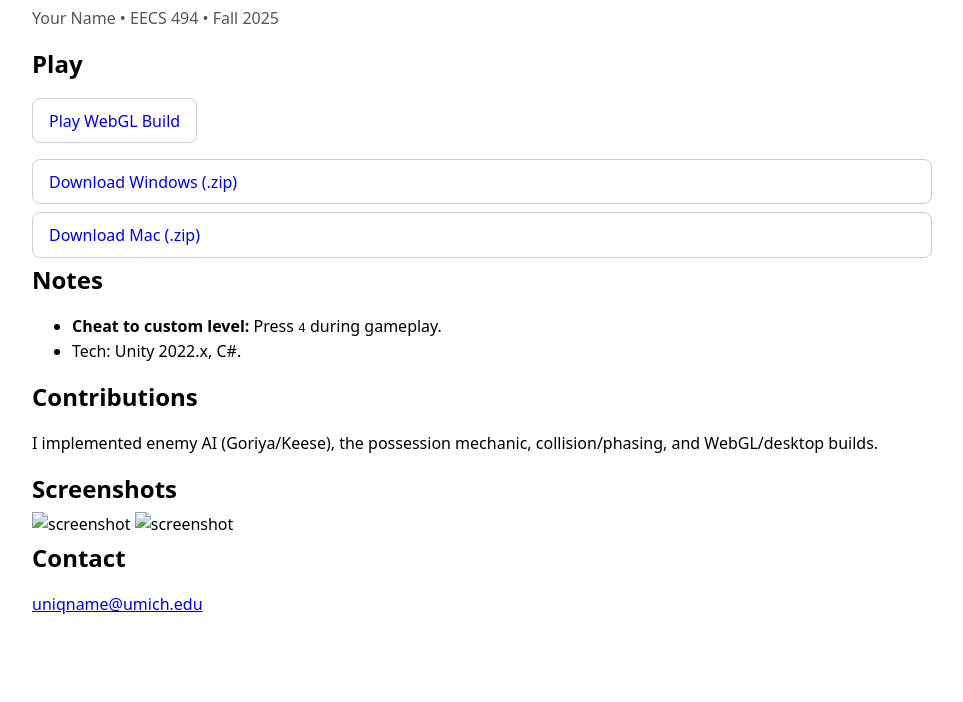
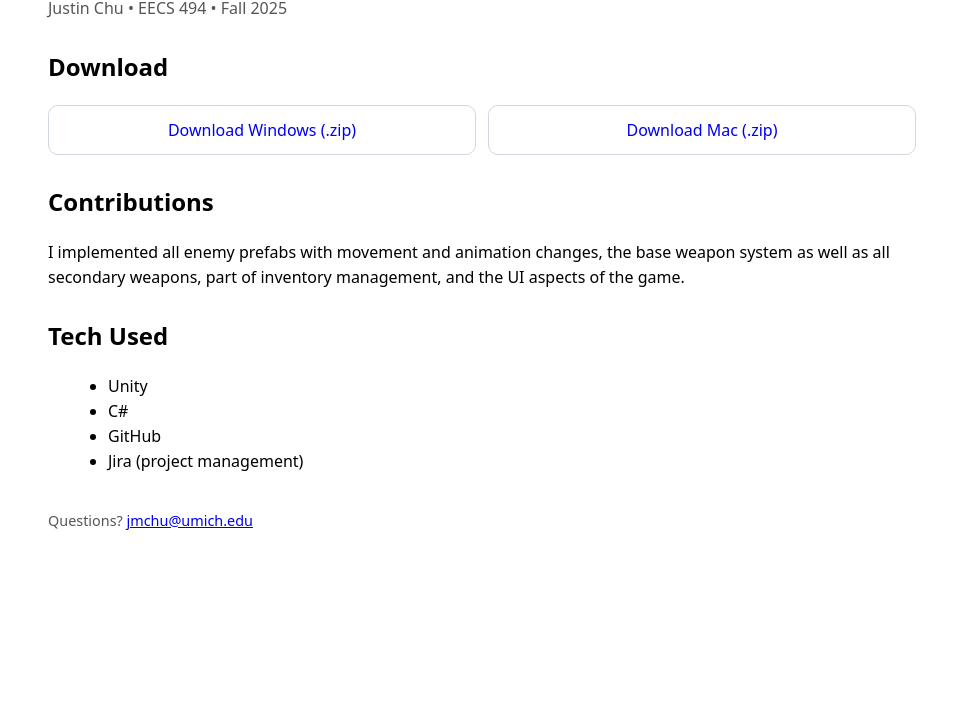
Before and after one commit to chu-bot/chu-bot.github.io, a plain HTML site: page index.html in a window 1280 px wide. Shown: the part 98-800 px from the top of the page, without its empty margins (158-1121 px from the left). Drawn offline with Linux system fonts and the light colour scheme.

Commit message:
final commit

```diff
--- a/index.html
+++ b/index.html
@@ -1,41 +1,92 @@
 <!doctype html>
 <html lang="en">
 <head>
-  <meta charset="utf-8"/>
-  <meta name="viewport" content="width=device-width,initial-scale=1"/>
-  <title>P1 Gold – Your Name</title>
+  <meta charset="utf-8" />
+  <meta name="viewport" content="width=device-width,initial-scale=1" />
+  <title>P1 Gold – Justin Chu</title>
+  <meta name="description" content="Portfolio page for P1 Gold: The Legend of Zelda (EECS 494). Downloads for Windows and Mac, contributions, and screenshots." />
   <style>
-    body{font-family:system-ui,-apple-system,Segoe UI,Roboto;max-width:900px;margin:40px auto;padding:0 16px;line-height:1.5}
-    h1,h2{margin:0.2em 0;} .grid{display:grid;gap:8px}
-    a.button{display:inline-block;padding:.6em 1em;border:1px solid #ccc;border-radius:8px;text-decoration:none}
-    .meta{color:#555}
+    :root {
+      --maxw: 900px;
+      --pad: 16px;
+      --gap: 12px;
+      --radius: 10px;
+      --border: #d0d7de;
+      --muted: #555;
+    }
+    * { box-sizing: border-box; }
+    body {
+      font-family: system-ui, -apple-system, Segoe UI, Roboto, Helvetica, Arial, sans-serif;
+      max-width: var(--maxw);
+      margin: 40px auto;
+      padding: 0 var(--pad);
+      line-height: 1.55;
+    }
+    header h1 { margin: 0 0 4px; }
+    .meta { color: var(--muted); margin: 0 0 24px; }
+    .grid {
+      display: grid;
+      grid-template-columns: repeat(auto-fit, minmax(220px, 1fr));
+      gap: var(--gap);
+      margin: 12px 0 28px;
+    }
+    a.button {
+      display: inline-block;
+      padding: .7em 1em;
+      border: 1px solid var(--border);
+      border-radius: var(--radius);
+      text-decoration: none;
+      text-align: center;
+    }
+    a.button:hover { background: #f6f8fa; }
+    section { margin: 28px 0; }
+    ul { margin: 8px 0 0 20px; }
+    .shots {
+      display: grid;
+      grid-template-columns: repeat(auto-fit, minmax(260px, 1fr));
+      gap: var(--gap);
+    }
+    .shots img {
+      width: 100%;
+      height: auto;
+      border: 1px solid var(--border);
+      border-radius: var(--radius);
+    }
+    footer { margin: 36px 0 12px; color: var(--muted); font-size: 0.9rem; }
+    kbd { padding: 2px 6px; border: 1px solid var(--border); border-radius: 6px; background: #f6f8fa; }
   </style>
 </head>
 <body>
-  <h1>P1 Gold – The Legend of Zelda (Classic + Custom)</h1>
-  <p class="meta">Your Name • EECS 494 • Fall 2025</p>
+  <header>
+    <h1>P1 Gold – The Legend of Zelda</h1>
+    <p class="meta">Justin Chu • EECS 494 • Fall 2025</p>
+  </header>
 
-  <h2>Play</h2>
-  <p><a class="button" href="https://your-username.github.io/p1-gold-zelda/webgl/" target="_blank">Play WebGL Build</a></p>
-  <div class="grid">
-    <a class="button" href="https://github.com/your-username/p1-gold-zelda/releases/latest/download/YourGame_Win.zip">Download Windows (.zip)</a>
-    <a class="button" href="https://github.com/your-username/p1-gold-zelda/releases/latest/download/YourGame_Mac.zip">Download Mac (.zip)</a>
-  </div>
+  <section aria-labelledby="downloads">
+    <h2 id="downloads">Download</h2>
+    <div class="grid">
+      <a class="button" href="https://github.com/chu-bot/chu-bot.github.io/releases/download/v1.0.0/zelda_windows.zip" target="_blank" rel="noopener">Download Windows (.zip)</a>
+      <a class="button" href="https://github.com/chu-bot/chu-bot.github.io/releases/download/v1.0.0/zelda_mac.zip" target="_blank" rel="noopener">Download Mac (.zip)</a>
+    </div>
+  </section>
 
-  <h2>Notes</h2>
-  <ul>
-    <li><strong>Cheat to custom level:</strong> Press <kbd>4</kbd> during gameplay.</li>
-    <li>Tech: Unity 2022.x, C#.</li>
-  </ul>
+  <section aria-labelledby="contrib">
+    <h2 id="contrib">Contributions</h2>
+    <p>I implemented all enemy prefabs with movement and animation changes, the base weapon system as well as all secondary weapons, part of inventory management, and the UI aspects of the game.</p>
+  </section>
 
-  <h2>Contributions</h2>
-  <p>I implemented enemy AI (Goriya/Keese), the possession mechanic, collision/phasing, and WebGL/desktop builds.</p>
+  <section aria-labelledby="tech">
+    <h2 id="tech">Tech Used</h2>
+    <ul>
+      <li>Unity</li>
+      <li>C#</li>
+      <li>GitHub</li>
+      <li>Jira (project management)</li>
+    </ul>
+  </section>
 
-  <h2>Screenshots</h2>
-  <img src="screenshot1.png" alt="screenshot" width="420"/>
-  <img src="screenshot2.png" alt="screenshot" width="420"/>
-
-  <h2>Contact</h2>
-  <p><a href="mailto:uniqname@umich.edu">uniqname@umich.edu</a></p>
+  <footer>
+    <p>Questions? <a href="mailto:jmchu@umich.edu">jmchu@umich.edu</a></p>
+  </footer>
 </body>
 </html>
```
